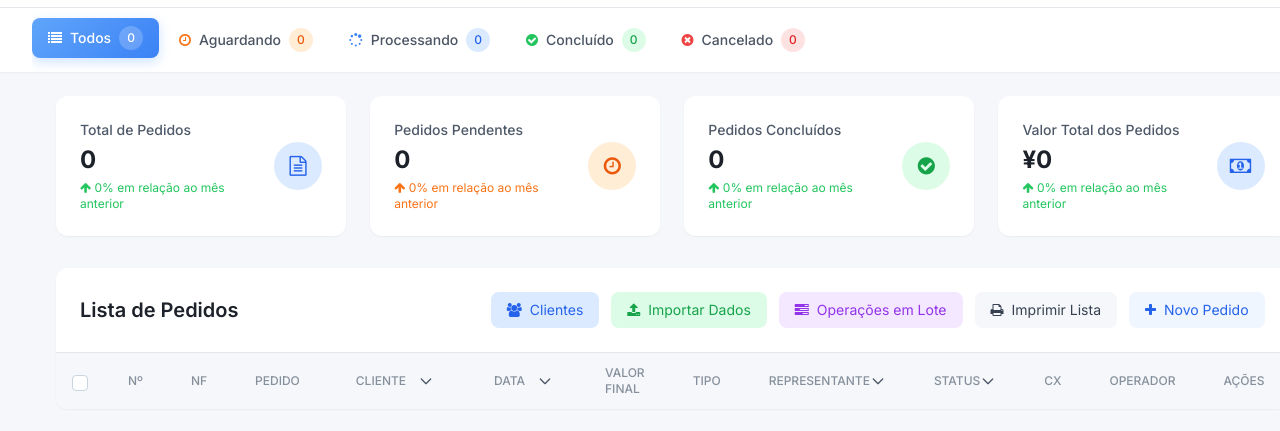
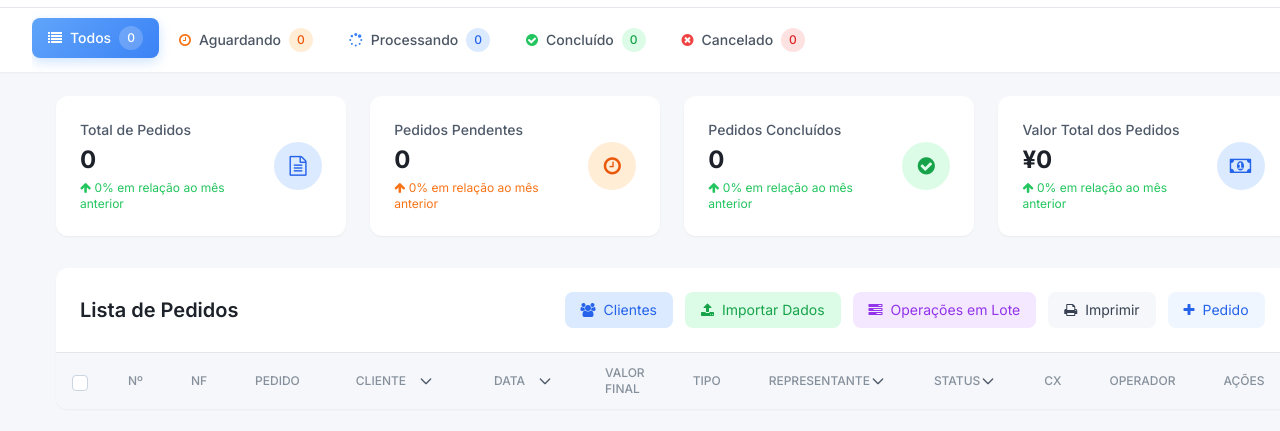
Before and after one commit to Vivianhuwz/pedido, a plain HTML site: page index.html in a window 1280 px wide. Shown: the part 57-488 px from the top of the page. Drawn offline with nearby package versions, Linux system fonts and the light colour scheme; a script that the page names is missing.

Commit message:
Add files via upload

```diff
--- a/index.html
+++ b/index.html
@@ -698,10 +698,10 @@
                 <i class="fa fa-tasks mr-1 sm:mr-2"></i><span class="hidden sm:inline">Operações em Lote</span><span class="sm:hidden">Lote</span>
               </button>
               <button onclick="printOrderList()" class="flex-1 sm:flex-none px-3 sm:px-4 py-2 bg-gray-50 text-gray-700 rounded-lg hover:bg-gray-200 transition-colors text-sm">
-                <i class="fa fa-print mr-1 sm:mr-2"></i><span class="hidden sm:inline">Imprimir Lista</span><span class="sm:hidden">Imprimir</span>
+                <i class="fa fa-print mr-1 sm:mr-2"></i><span class="hidden sm:inline">Imprimir</span><span class="sm:hidden">Imprimir</span>
               </button>
               <button onclick="showAddOrderModal()" class="flex-1 sm:flex-none px-3 sm:px-4 py-2 bg-blue-50 text-blue-600 rounded-lg hover:bg-blue-100 transition-colors text-sm">
-                <i class="fa fa-plus mr-1 sm:mr-2"></i><span class="hidden sm:inline">Novo Pedido</span><span class="sm:hidden">Novo</span>
+                <i class="fa fa-plus mr-1 sm:mr-2"></i><span class="hidden sm:inline">Pedido</span><span class="sm:hidden">Novo</span>
               </button>
             </div>
           </div>
```
